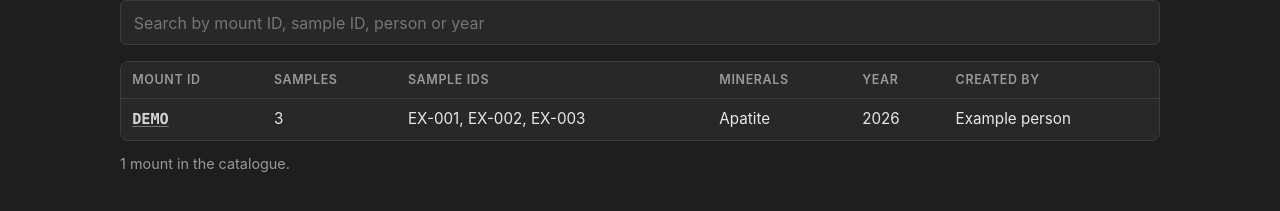
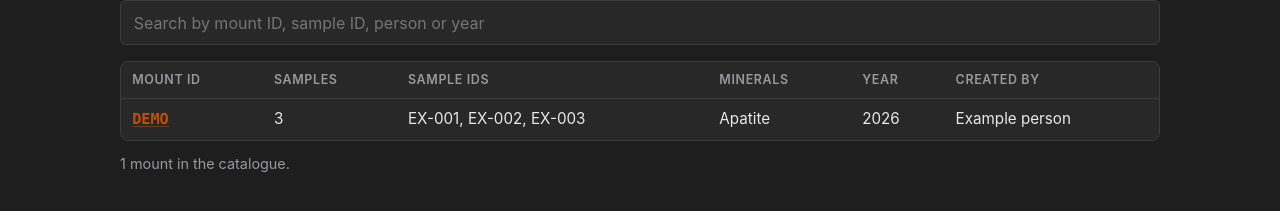
Before and after one commit to malcmcmreal/mounts, a Jekyll site: the page built from index.html, in a window 1280 px wide. Shown: the part 157-368 px from the top of the page. Built offline with Jekyll 4.4.1, drawn with Linux system fonts in a browser that asks for light colours.

Commit message:
Links: burnt orange #BE5103, lighter orange on hover
Co-Authored-By: Claude Opus 5.5 <noreply@anthropic.com>
Claude-Session: https://claude.ai/code/session_015L44G6rXUW1QUDoJKY9yG1

```diff
--- a/assets/style.css
+++ b/assets/style.css
@@ -2,7 +2,7 @@
   /* Dark theme in neutral greys, like macOS dark mode with the Graphite accent */
   color-scheme: dark;
   --ink: #e8e8ea; --muted: #98989d; --line: #3d3d3f; --bg: #1e1e1e; --card: #282828; --raised: #333335;
-  --link: #d4d4d8; --accent: #636366; --accent-ink: #fff; --warn: #e0b04a; --error: #ff6961;
+  --link: #BE5103; --link-hover: #E07A2E; --accent: #636366; --accent-ink: #fff; --warn: #e0b04a; --error: #ff6961;
   --mono: ui-monospace, "SF Mono", Menlo, Consolas, monospace;
 }
 * { box-sizing: border-box; }
@@ -167,6 +167,8 @@ summary { cursor: pointer; color: var(--link); }
 .leaflet-control-attribution a { color: var(--link); }
 .leaflet-bar a { background: var(--raised); color: var(--ink); border-color: var(--line); }
 .leaflet-control-layers, .leaflet-control-layers label { background: var(--card) !important; color: var(--ink) !important; border: 1px solid var(--line) !important; font-size: .8rem; }
-a { text-decoration-color: rgba(212, 212, 216, .45); text-underline-offset: 2px; }
-a:hover { color: #fff; text-decoration-color: currentColor; }
+a { text-decoration-color: rgba(190, 81, 3, .5); text-underline-offset: 2px; }
+a:hover { color: var(--link-hover); text-decoration-color: currentColor; }
 .btn.primary:hover { filter: none; background: #737377; border-color: #737377; }
+a.btn:hover, .site-title:hover { color: var(--ink); }
+a.btn.primary:hover { color: var(--accent-ink); }
```
